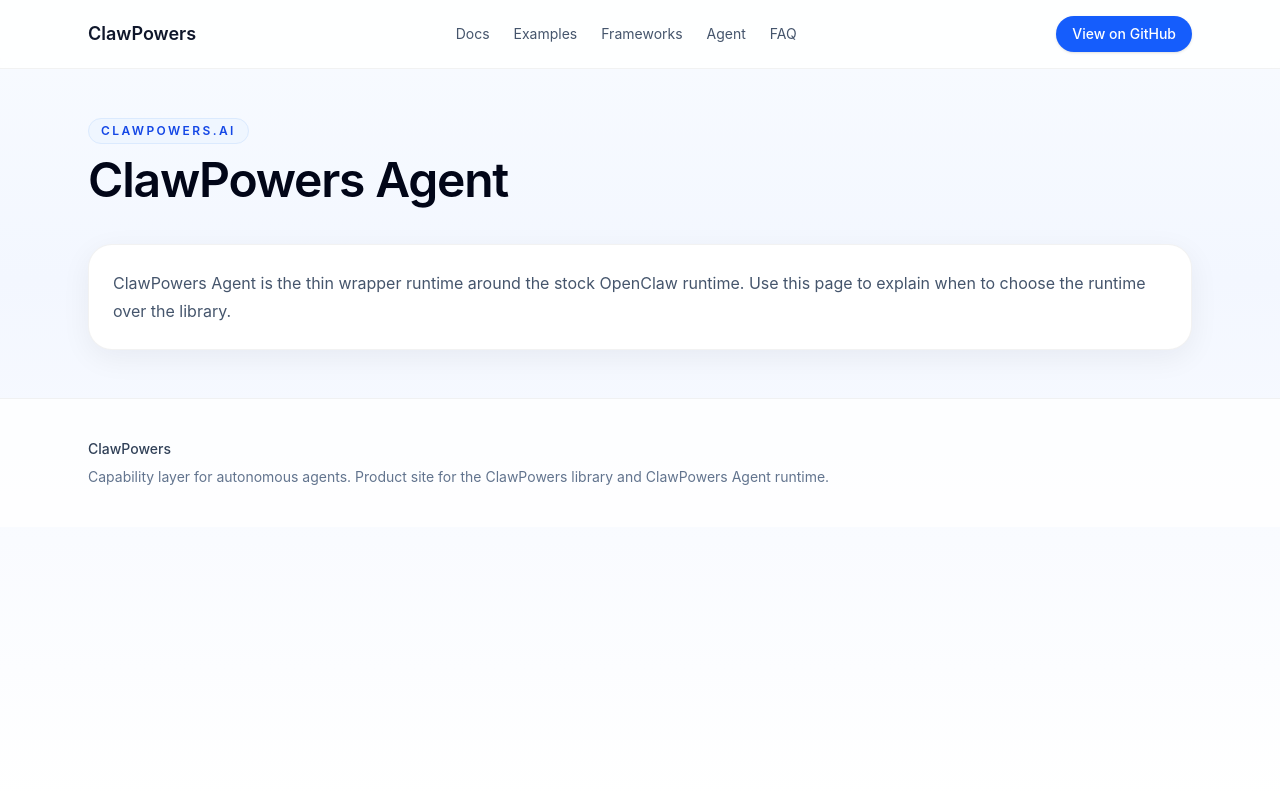
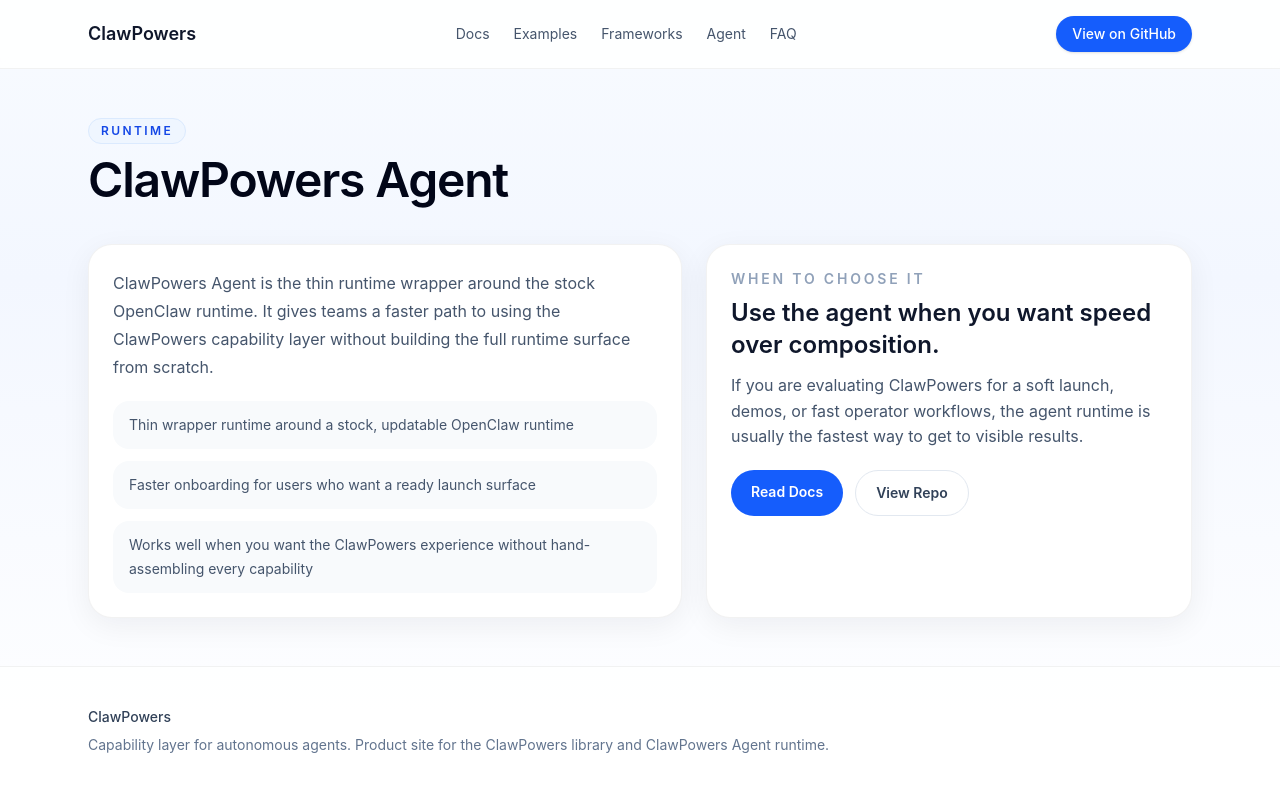
Before and after one commit to up2itnow0822/clawpowers-site, a Next.js app: page /agent in a window 1280 px wide. Shown: the top 792 px of the page. Built offline with nearby package versions, Linux system fonts and the light colour scheme.

Commit message:
feat: add launch content, analytics, and apex redirect

```diff
--- a/app/agent/page.tsx
+++ b/app/agent/page.tsx
@@ -1,11 +1,38 @@
+import Link from "next/link";
 import { Card, SiteShell } from "../components";
+
+const bullets = [
+  "Thin wrapper runtime around a stock, updatable OpenClaw runtime",
+  "Faster onboarding for users who want a ready launch surface",
+  "Works well when you want the ClawPowers experience without hand-assembling every capability",
+];
 
 export default function Page() {
   return (
-    <SiteShell eyebrow="clawpowers.ai" title="ClawPowers Agent">
-      <Card>
-        <p className="text-base leading-7 text-slate-600">ClawPowers Agent is the thin wrapper runtime around the stock OpenClaw runtime. Use this page to explain when to choose the runtime over the library.</p>
-      </Card>
+    <SiteShell eyebrow="runtime" title="ClawPowers Agent">
+      <div className="grid gap-6 lg:grid-cols-[1.1fr_0.9fr]">
+        <Card>
+          <p className="mb-5 text-base leading-7 text-slate-600">
+            ClawPowers Agent is the thin runtime wrapper around the stock OpenClaw runtime. It gives teams a faster path to using the ClawPowers capability layer without building the full runtime surface from scratch.
+          </p>
+          <ul className="space-y-3 text-sm leading-6 text-slate-600">
+            {bullets.map((item) => (
+              <li key={item} className="rounded-2xl bg-slate-50 px-4 py-3">{item}</li>
+            ))}
+          </ul>
+        </Card>
+        <Card>
+          <div className="mb-2 text-sm font-semibold uppercase tracking-[0.2em] text-slate-400">When to choose it</div>
+          <h2 className="mb-3 text-2xl font-semibold text-slate-900">Use the agent when you want speed over composition.</h2>
+          <p className="mb-5 text-slate-600">
+            If you are evaluating ClawPowers for a soft launch, demos, or fast operator workflows, the agent runtime is usually the fastest way to get to visible results.
+          </p>
+          <div className="flex flex-wrap gap-3">
+            <Link href="/docs" className="rounded-full bg-blue-600 px-5 py-3 text-sm font-semibold text-white hover:bg-blue-700">Read Docs</Link>
+            <a href="https://github.com/up2itnow0822/clawpowers-agent" className="rounded-full border border-slate-200 px-5 py-3 text-sm font-semibold text-slate-700 hover:border-slate-300">View Repo</a>
+          </div>
+        </Card>
+      </div>
     </SiteShell>
   );
 }
--- a/app/docs/page.tsx
+++ b/app/docs/page.tsx
@@ -1,11 +1,32 @@
 import { Card, SiteShell } from "../components";
+
+const sections = [
+  ["Install", "Package install paths, prerequisites, and first setup checks."],
+  ["First Run", "The fastest route from install to first visible result."],
+  ["Payments", "x402 payment flows, approval logic, and policy guidance."],
+  ["Memory", "Memory behavior, persistence expectations, and recall patterns."],
+  ["RSI", "Self-improvement loops, mutation acceptance, and evaluation guardrails."],
+  ["Wallets", "Non-custodial wallet handling and execution safety notes."],
+  ["Swarm", "Parallel-agent coordination, task partitioning, and result handling."],
+  ["Troubleshooting", "Common launch blockers and how to clear them quickly."],
+];
 
 export default function Page() {
   return (
-    <SiteShell eyebrow="clawpowers.ai" title="Docs">
+    <SiteShell eyebrow="docs" title="Docs hub">
       <Card>
-        <p className="text-base leading-7 text-slate-600">Docs hub for install, first run, payments, memory, RSI, wallets, swarm, config, and troubleshooting.</p>
+        <p className="text-base leading-7 text-slate-600">
+          This docs surface is designed for fast onboarding. The goal is to help a new user get from install to a real capability flow with as little ambiguity as possible.
+        </p>
       </Card>
+      <div className="mt-6 grid gap-5 md:grid-cols-2 xl:grid-cols-4">
+        {sections.map(([title, desc]) => (
+          <Card key={title}>
+            <h2 className="mb-2 text-lg font-semibold text-slate-900">{title}</h2>
+            <p className="text-sm leading-6 text-slate-600">{desc}</p>
+          </Card>
+        ))}
+      </div>
     </SiteShell>
   );
 }
--- a/app/examples/page.tsx
+++ b/app/examples/page.tsx
@@ -1,11 +1,30 @@
 import { Card, SiteShell } from "../components";
+
+const examples = [
+  ["Install + first run", "Show the first successful setup path end to end."],
+  ["Payment execution", "Demonstrate a real x402 flow with policy-aware guardrails."],
+  ["Memory retrieval", "Show context persistence and useful recall, not just token stuffing."],
+  ["RSI loop", "Demonstrate measurable self-improvement behavior with tracked outcomes."],
+  ["Wallet flow", "Show non-custodial wallet handling and an example policy boundary."],
+  ["Framework integration", "Show how ClawPowers fits inside existing agent environments."],
+];
 
 export default function Page() {
   return (
-    <SiteShell eyebrow="clawpowers.ai" title="Examples">
+    <SiteShell eyebrow="examples" title="Examples gallery">
       <Card>
-        <p className="text-base leading-7 text-slate-600">Examples gallery for install, payment flows, memory retrieval, RSI loops, wallet operations, and framework integrations.</p>
+        <p className="text-base leading-7 text-slate-600">
+          The examples page is where the product stops being abstract. Every example here should map to a recording, a short explainer, and a reproducible doc path.
+        </p>
       </Card>
+      <div className="mt-6 grid gap-5 md:grid-cols-2 xl:grid-cols-3">
+        {examples.map(([title, desc]) => (
+          <Card key={title}>
+            <h2 className="mb-2 text-lg font-semibold text-slate-900">{title}</h2>
+            <p className="text-sm leading-6 text-slate-600">{desc}</p>
+          </Card>
+        ))}
+      </div>
     </SiteShell>
   );
 }
--- a/app/faq/page.tsx
+++ b/app/faq/page.tsx
@@ -1,11 +1,25 @@
 import { Card, SiteShell } from "../components";
+
+const faq = [
+  ["What is the difference between ClawPowers and ClawPowers Agent?", "ClawPowers is the capability library. ClawPowers Agent is the faster wrapper runtime for teams who want a ready launch surface."],
+  ["Do I need OpenClaw?", "Not always. The library can support broader integration patterns, while the agent runtime leans on the OpenClaw execution model more directly."],
+  ["Is this production-ready?", "Some surfaces are already suitable for real use, while others are still better framed as guided soft-launch paths. The site should make that distinction explicit."],
+  ["How do payments work?", "Through x402-oriented payment flows and policy-aware execution patterns."],
+  ["How does memory work?", "By persisting useful execution context so the system can recall prior work instead of rediscovering it every run."],
+  ["What license applies?", "License details vary by repo and component. The product site should point directly to the relevant license surfaces."],
+];
 
 export default function Page() {
   return (
-    <SiteShell eyebrow="clawpowers.ai" title="FAQ">
-      <Card>
-        <p className="text-base leading-7 text-slate-600">FAQ for product split, stability, requirements, payment model, memory, and licensing.</p>
-      </Card>
+    <SiteShell eyebrow="faq" title="Frequently asked questions">
+      <div className="grid gap-5 lg:grid-cols-2">
+        {faq.map(([q, a]) => (
+          <Card key={q}>
+            <h2 className="mb-2 text-lg font-semibold text-slate-900">{q}</h2>
+            <p className="text-sm leading-6 text-slate-600">{a}</p>
+          </Card>
+        ))}
+      </div>
     </SiteShell>
   );
 }
--- a/app/frameworks/page.tsx
+++ b/app/frameworks/page.tsx
@@ -1,11 +1,30 @@
 import { Card, SiteShell } from "../components";
+
+const frameworks = [
+  ["OpenClaw", "Primary runtime alignment and the clearest path for the wrapper-agent surface."],
+  ["Claude Code", "Use ClawPowers as capability infrastructure under coding-agent workflows."],
+  ["Cursor", "Wrap real capabilities around editor-native agent execution."],
+  ["Codex", "Use ClawPowers for reusable execution patterns, not just one-off prompting."],
+  ["ElizaOS", "Position ClawPowers as a capability layer for plugin and integration paths."],
+  ["LangChain / LangGraph", "Use the library where composable orchestration matters more than a packaged runtime."],
+];
 
 export default function Page() {
   return (
-    <SiteShell eyebrow="clawpowers.ai" title="Frameworks">
+    <SiteShell eyebrow="frameworks" title="Framework compatibility">
       <Card>
-        <p className="text-base leading-7 text-slate-600">Framework compatibility and integration notes for OpenClaw, Claude Code, Cursor, Codex, ElizaOS, LangChain, and custom stacks.</p>
+        <p className="text-base leading-7 text-slate-600">
+          ClawPowers is meant to fit into the environments teams already use. This page should make compatibility confidence obvious before a visitor has to dig through source code.
+        </p>
       </Card>
+      <div className="mt-6 grid gap-5 md:grid-cols-2 xl:grid-cols-3">
+        {frameworks.map(([title, desc]) => (
+          <Card key={title}>
+            <h2 className="mb-2 text-lg font-semibold text-slate-900">{title}</h2>
+            <p className="text-sm leading-6 text-slate-600">{desc}</p>
+          </Card>
+        ))}
+      </div>
     </SiteShell>
   );
 }
--- a/app/layout.tsx
+++ b/app/layout.tsx
@@ -1,16 +1,32 @@
 import type { Metadata } from "next";
+import { Analytics } from "@vercel/analytics/react";
+import { SpeedInsights } from "@vercel/speed-insights/next";
 import "./globals.css";
 
 export const metadata: Metadata = {
   title: "ClawPowers",
   description: "ClawPowers gives AI agents real capabilities: payments, memory, RSI, wallets, swarm coordination, and skill execution.",
   metadataBase: new URL("https://clawpowers.ai"),
+  openGraph: {
+    title: "ClawPowers",
+    description: "Payments, memory, RSI, wallets, swarm coordination, and skill execution in one launch-ready capability layer.",
+    url: "https://clawpowers.ai",
+    siteName: "ClawPowers",
+    type: "website",
+  },
+  alternates: {
+    canonical: "https://clawpowers.ai",
+  },
 };
 
 export default function RootLayout({ children }: { children: React.ReactNode }) {
   return (
     <html lang="en">
-      <body>{children}</body>
+      <body>
+        {children}
+        <Analytics />
+        <SpeedInsights />
+      </body>
     </html>
   );
 }
--- a/app/license/page.tsx
+++ b/app/license/page.tsx
@@ -2,10 +2,24 @@ import { Card, SiteShell } from "../components";
 
 export default function Page() {
   return (
-    <SiteShell eyebrow="clawpowers.ai" title="License">
-      <Card>
-        <p className="text-base leading-7 text-slate-600">License and commercial-use guidance page. Reference MIT, BSL 1.1, and repo-specific license details here.</p>
-      </Card>
+    <SiteShell eyebrow="license" title="License and commercial-use guidance">
+      <div className="grid gap-6 lg:grid-cols-2">
+        <Card>
+          <h2 className="mb-3 text-2xl font-semibold text-slate-900">Why this page matters</h2>
+          <p className="text-base leading-7 text-slate-600">
+            Soft-launch visitors need quick clarity on what they can use, what is open, and where the commercial boundaries live. This page should keep that explanation simple and linked to the underlying repos.
+          </p>
+        </Card>
+        <Card>
+          <h2 className="mb-3 text-2xl font-semibold text-slate-900">Current guidance</h2>
+          <ul className="space-y-3 text-sm leading-6 text-slate-600">
+            <li>Reference the repo-specific license files directly.</li>
+            <li>Call out MIT and BSL 1.1 surfaces where applicable.</li>
+            <li>Clarify commercial expectations without legal fog.</li>
+            <li>Point users to the exact repository documents for final terms.</li>
+          </ul>
+        </Card>
+      </div>
     </SiteShell>
   );
 }
--- a/package.json
+++ b/package.json
@@ -13,6 +13,8 @@
   "license": "ISC",
   "type": "module",
   "dependencies": {
+    "@vercel/analytics": "^2.0.1",
+    "@vercel/speed-insights": "^2.0.0",
     "next": "^16.1.6",
     "react": "^19.2.4",
     "react-dom": "^19.2.4"
--- /dev/null
+++ b/proxy.ts
@@ -0,0 +1,19 @@
+import { NextResponse } from "next/server";
+import type { NextRequest } from "next/server";
+
+export function proxy(request: NextRequest) {
+  const host = request.headers.get("host") || "";
+
+  if (host === "www.clawpowers.ai") {
+    const url = request.nextUrl.clone();
+    url.host = "clawpowers.ai";
+    url.protocol = "https:";
+    return NextResponse.redirect(url, 308);
+  }
+
+  return NextResponse.next();
+}
+
+export const config = {
+  matcher: ["/:path*"],
+};
```
Also changed, not shown: 1 other file (tests, documents, lock files or other folders).
